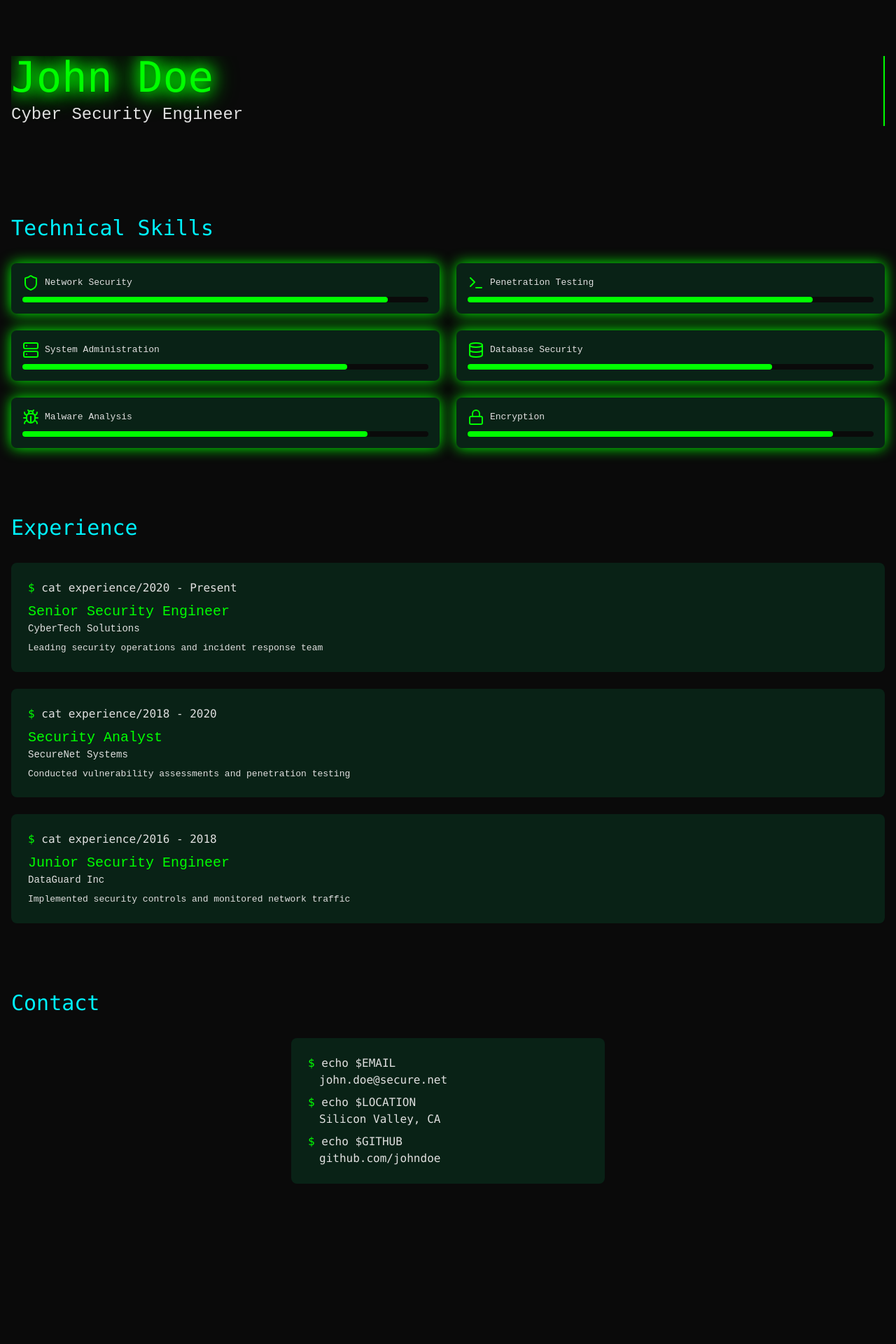
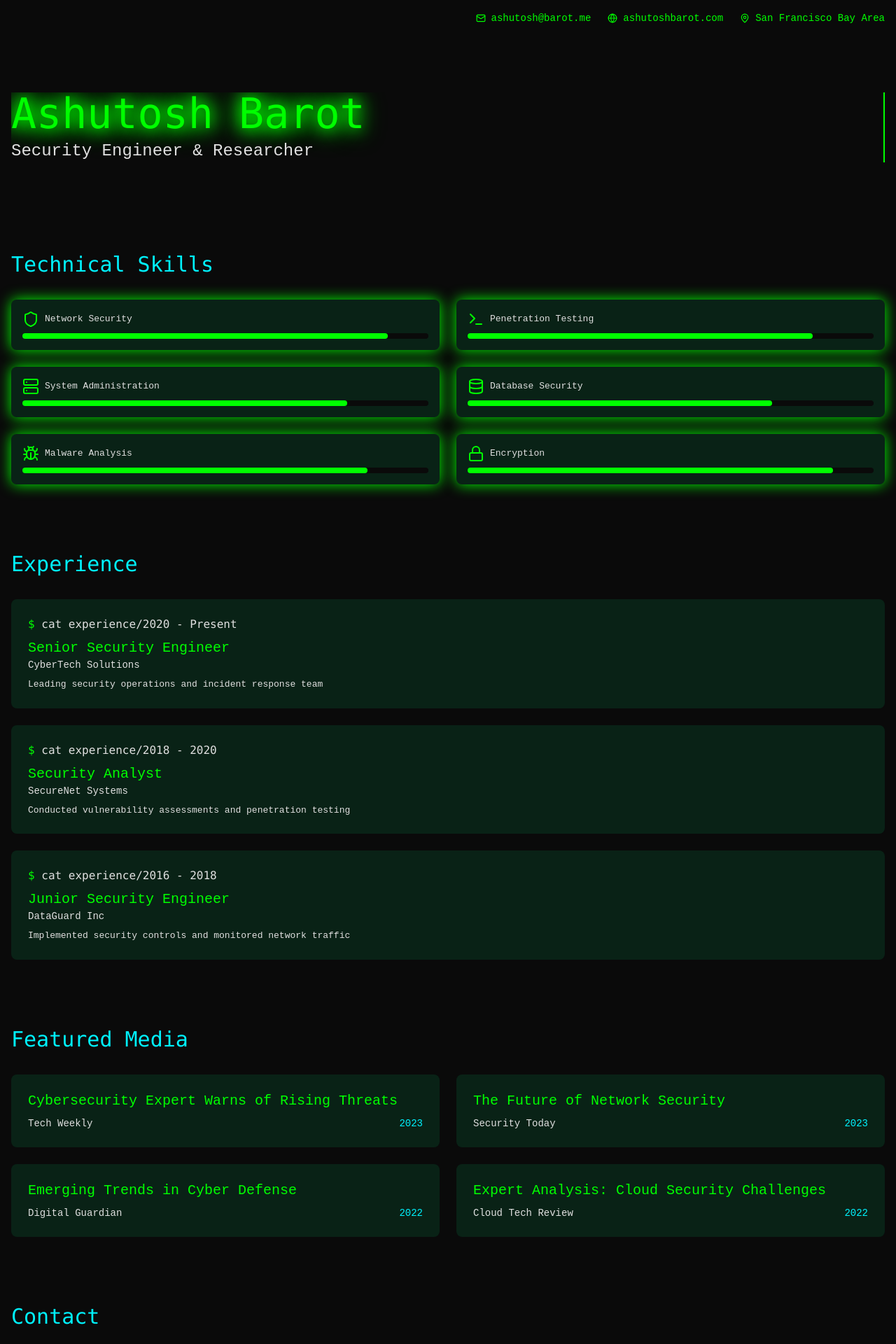
Before and after one commit to LilWikipedia/my-page, a React (Vite) app: page / in a window 1280 px wide. Shown: the top 1920 px of the page at 70% size. Before the commit the page ends 1739 px from the top, so only its background shows below. Built offline with nearby package versions, Linux system fonts and the light colour scheme.

Commit message:
Add contact info and media section
- Added a small field for contact information such as email in the header.
- Introduced a section for featuring media articles about the user, referencing the website ashutoshbarot.com for content.
[skip gpt_engineer]

```diff
--- a/src/pages/Index.tsx
+++ b/src/pages/Index.tsx
@@ -1,4 +1,4 @@
-import { Shield, Terminal, Server, Database, Bug, Lock } from "lucide-react";
+import { Shield, Terminal, Server, Database, Bug, Lock, Mail, MapPin, Globe } from "lucide-react";
 import { useEffect, useState } from "react";
 
 const Index = () => {
@@ -10,13 +10,29 @@ const Index = () => {
 
   return (
     <div className="min-h-screen bg-cyber-dark text-cyber-gray">
+      {/* Quick Contact Info */}
+      <div className="container mx-auto px-4 py-4 flex justify-end space-x-6 text-sm">
+        <a href="mailto:ashutosh@barot.me" className="flex items-center gap-2 text-cyber-green hover:animate-text-glow">
+          <Mail size={14} />
+          ashutosh@barot.me
+        </a>
+        <a href="https://ashutoshbarot.com" target="_blank" className="flex items-center gap-2 text-cyber-green hover:animate-text-glow">
+          <Globe size={14} />
+          ashutoshbarot.com
+        </a>
+        <span className="flex items-center gap-2 text-cyber-green">
+          <MapPin size={14} />
+          San Francisco Bay Area
+        </span>
+      </div>
+
       {/* Hero Section */}
       <header className="container mx-auto px-4 py-20">
         <div className="overflow-hidden whitespace-nowrap border-r-2 border-cyber-green animate-typing">
           <h1 className="text-4xl md:text-6xl font-mono text-cyber-green animate-text-glow">
-            John Doe
+            Ashutosh Barot
           </h1>
-          <p className="text-xl md:text-2xl mt-2">Cyber Security Engineer</p>
+          <p className="text-xl md:text-2xl mt-2">Security Engineer & Researcher</p>
         </div>
       </header>
 
@@ -86,6 +102,47 @@ const Index = () => {
         </div>
       </section>
 
+      {/* Featured Media Section */}
+      <section className="container mx-auto px-4 py-12">
+        <h2 className="text-3xl font-mono text-cyber-blue mb-8">Featured Media</h2>
+        <div className="grid grid-cols-1 md:grid-cols-2 gap-6">
+          {[
+            {
+              title: "Cybersecurity Expert Warns of Rising Threats",
+              publisher: "Tech Weekly",
+              date: "2023",
+              link: "#",
+            },
+            {
+              title: "The Future of Network Security",
+              publisher: "Security Today",
+              date: "2023",
+              link: "#",
+            },
+            {
+              title: "Emerging Trends in Cyber Defense",
+              publisher: "Digital Guardian",
+              date: "2022",
+              link: "#",
+            },
+            {
+              title: "Expert Analysis: Cloud Security Challenges",
+              publisher: "Cloud Tech Review",
+              date: "2022",
+              link: "#",
+            },
+          ].map((media) => (
+            <div key={media.title} className="bg-glass p-6 rounded-lg backdrop-blur-sm hover:animate-border-glow cursor-pointer">
+              <h3 className="text-xl text-cyber-green">{media.title}</h3>
+              <div className="flex justify-between items-center mt-2 text-sm">
+                <span className="text-cyber-gray">{media.publisher}</span>
+                <span className="text-cyber-blue">{media.date}</span>
+              </div>
+            </div>
+          ))}
+        </div>
+      </section>
+
       {/* Contact Section */}
       <section className="container mx-auto px-4 py-12">
         <h2 className="text-3xl font-mono text-cyber-blue mb-8">Contact</h2>
```
